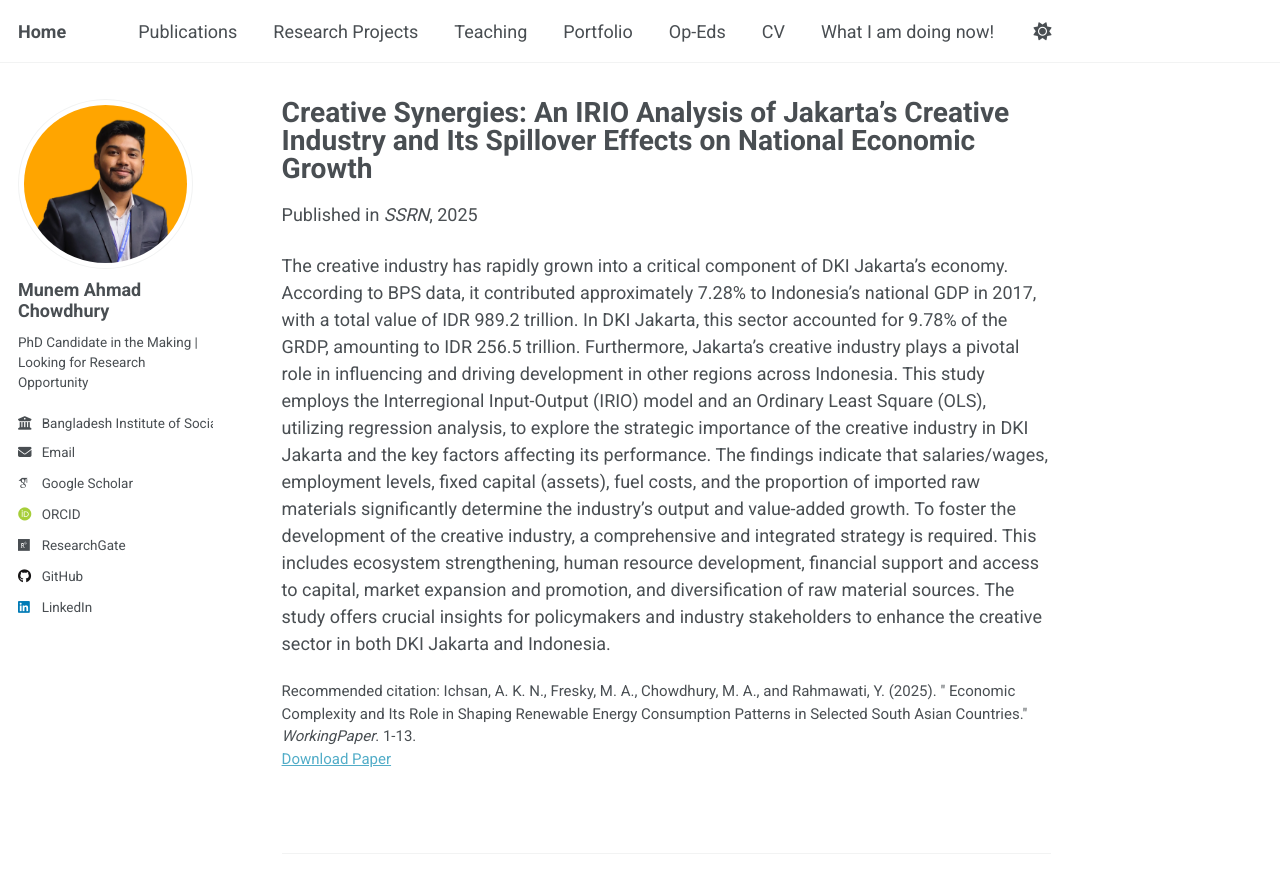
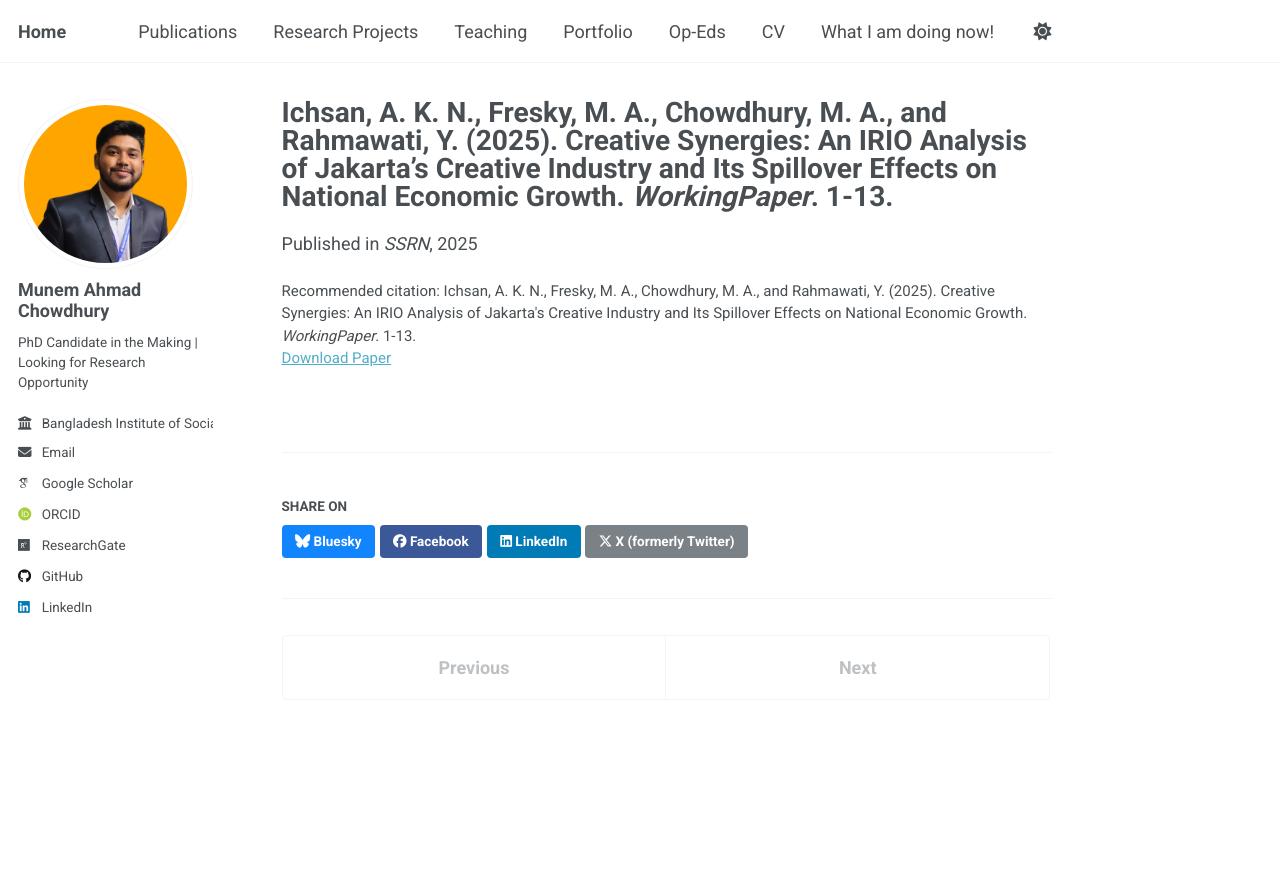
Before and after one commit to munemahmad/munemahmad.github.io, a Jekyll site: the page built from _publications/workingpaper2.md, in a window 1280 px wide and 900 px high. Shown: the top 893 px of the window. Built offline with Jekyll 4.4.1, drawn with Linux system fonts in a browser that asks for light colours; some web fonts are replaced; a script that is not in the unit is left out.

Commit message:
Update workingpaper2.md

```diff
--- a/_publications/workingpaper2.md
+++ b/_publications/workingpaper2.md
@@ -1,13 +1,10 @@
 ---
-title: "Creative Synergies: An IRIO Analysis of Jakarta's Creative Industry and Its Spillover Effects on National Economic Growth"
+title: "Ichsan, A. K. N., Fresky, M. A., Chowdhury, M. A., and Rahmawati, Y. (2025). Creative Synergies: An IRIO Analysis of Jakarta's Creative Industry and Its Spillover Effects on National Economic Growth. <i>WorkingPaper</i>. 1-13."
 collection: publications
-category: working paper
-permalink: /publication/workingpaper2
-excerpt: "The creative industry has rapidly grown into a critical component of DKI Jakarta's economy. According to BPS data, it contributed......."
+category: working-papers
+permalink: /publication/workingpaper2/
 date: 2025-02-17
 venue: 'SSRN'
-paperurl: "https://download.ssrn.com/2025/5/3/5240104.pdf"
-citation: "Ichsan, A. K. N., Fresky, M. A., Chowdhury, M. A., and Rahmawati, Y. (2025). &quot; Economic Complexity and Its Role in Shaping Renewable Energy Consumption Patterns in Selected South Asian Countries.&quot; <i>WorkingPaper</i>. 1-13."
+paperurl: "/files/wp2.pdf"
+citation: "Ichsan, A. K. N., Fresky, M. A., Chowdhury, M. A., and Rahmawati, Y. (2025). Creative Synergies: An IRIO Analysis of Jakarta's Creative Industry and Its Spillover Effects on National Economic Growth. <i>WorkingPaper</i>. 1-13."
 ---
-
-The creative industry has rapidly grown into a critical component of DKI Jakarta's economy. According to BPS data, it contributed approximately 7.28% to Indonesia's national GDP in 2017, with a total value of IDR 989.2 trillion. In DKI Jakarta, this sector accounted for 9.78% of the GRDP, amounting to IDR 256.5 trillion. Furthermore, Jakarta's creative industry plays a pivotal role in influencing and driving development in other regions across Indonesia. This study employs the Interregional Input-Output (IRIO) model and an Ordinary Least Square (OLS), utilizing regression analysis, to explore the strategic importance of the creative industry in DKI Jakarta and the key factors affecting its performance. The findings indicate that salaries/wages, employment levels, fixed capital (assets), fuel costs, and the proportion of imported raw materials significantly determine the industry's output and value-added growth. To foster the development of the creative industry, a comprehensive and integrated strategy is required. This includes ecosystem strengthening, human resource development, financial support and access to capital, market expansion and promotion, and diversification of raw material sources. The study offers crucial insights for policymakers and industry stakeholders to enhance the creative sector in both DKI Jakarta and Indonesia.
```
